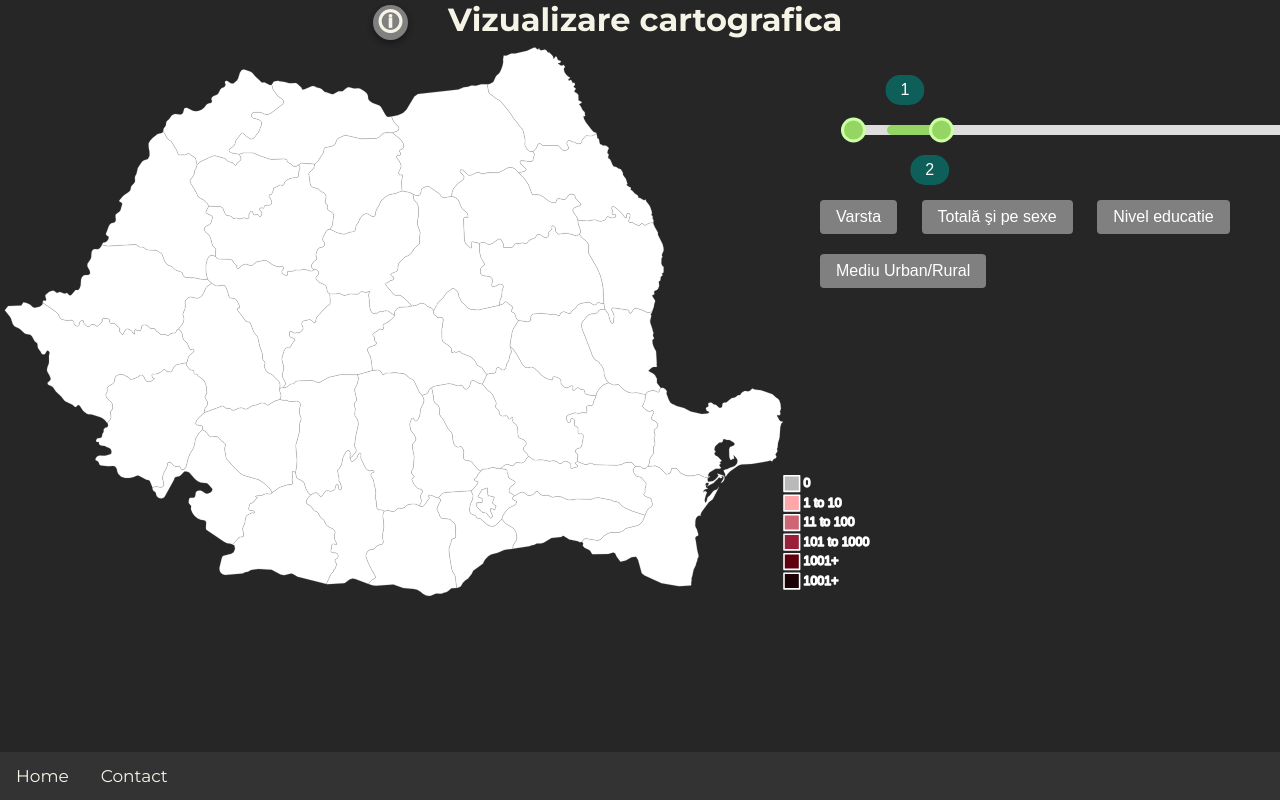
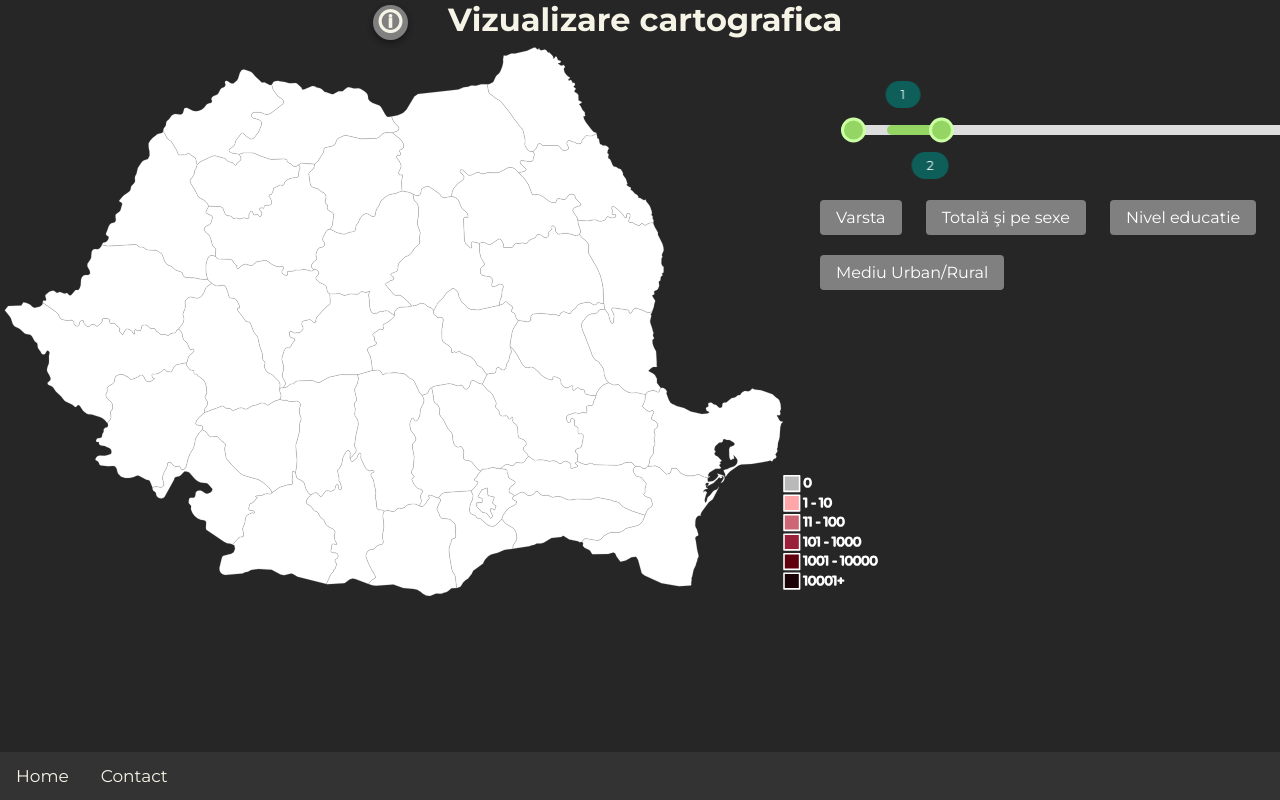
Before and after one commit to alexandrulupei/proiect_tw, a plain HTML site: page src/views/cartografic.html in a window 1280 px wide. Shown: the top 800 px of the page. Drawn offline with nearby package versions, Linux system fonts and the light colour scheme.

Commit message:
font update

```diff
--- a/src/static/css/cartografic.css
+++ b/src/static/css/cartografic.css
@@ -203,7 +203,7 @@ border: none;
     margin: 0;
     padding: 0;
     box-sizing: border-box;
-    font-family: sans-serif;
+    font-family: "Montserrat", sans-serif;
   }
 
 
@@ -276,7 +276,7 @@ border: none;
     bottom: 0;
     transform: translate(0, -100%);
     left: 0;
-    font-size: 1rem;
+    font-size: 0.8rem;
     transition: left 0.3s cubic-bezier(0.165, 0.84, 0.44, 1);
     will-change: left, transform;
   }
@@ -289,7 +289,7 @@ border: none;
     top: 0;
     transform: translate(0, 100%);
     right: 0;
-    font-size: 1rem;
+    font-size: 0.8rem;
     transition: right 0.3s cubic-bezier(0.165, 0.84, 0.44, 1);
     will-change: right, transform;
   }
--- a/src/views/cartografic.html
+++ b/src/views/cartografic.html
@@ -283,11 +283,11 @@
             <rect x="1000" y="675" width="20" height="20" class="key colour5" />
 
             <text id="legend1" x="1025" y="565">0</text>
-            <text id="legend2" x="1025" y="590">1 to 10</text>
-            <text id="legend3" x="1025" y="615">11 to 100</text>
-            <text id="legend4" x="1025" y="640">101 to 1000</text>
-            <text id="legend5" x="1025" y="665">1001+</text>
-            <text id="legend6" x="1025" y="690">1001+</text>
+            <text id="legend2" x="1025" y="590">1 - 10</text>
+            <text id="legend3" x="1025" y="615">11 - 100</text>
+            <text id="legend4" x="1025" y="640">101 - 1000</text>
+            <text id="legend5" x="1025" y="665">1001 - 10000</text>
+            <text id="legend6" x="1025" y="690">10001+</text>
          </g>
 
         <script>//<![CDATA[
```
